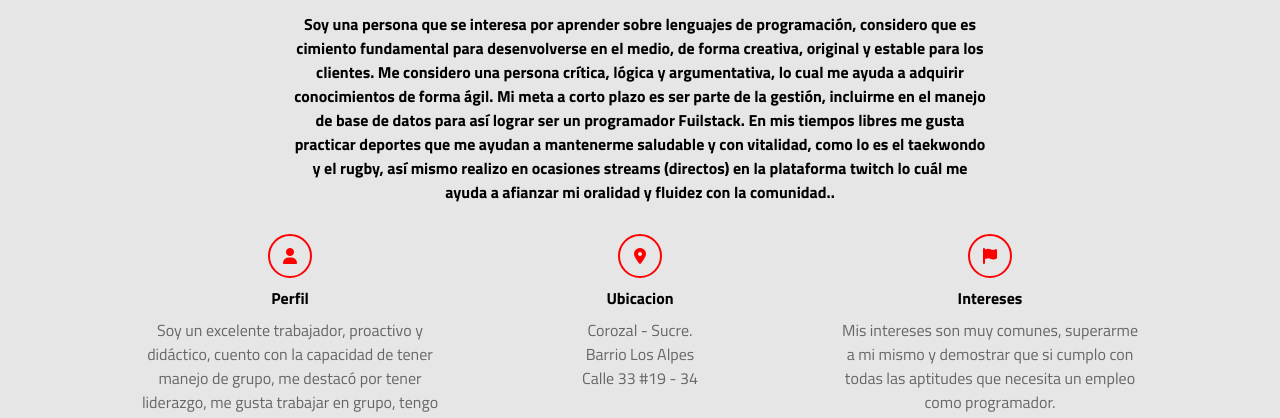
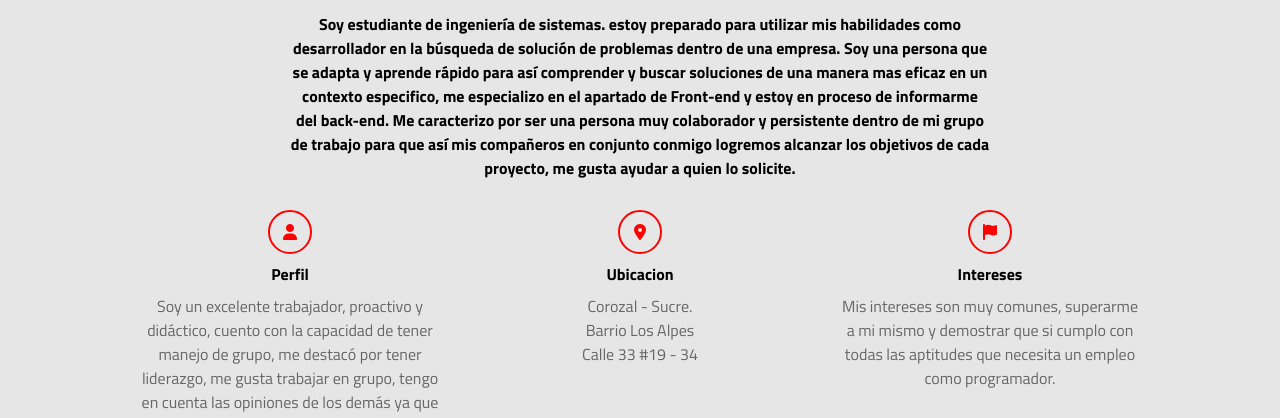
Before and after one commit to Pedroperezm/CVPedroPerez, a plain HTML site: page index.html in a window 1280 px wide. Shown: the part 667-1085 px from the top of the page. Drawn offline with Linux system fonts and the light colour scheme.

Commit message:
Update index.html

```diff
--- a/index.html
+++ b/index.html
@@ -32,7 +32,7 @@
                 <h2>PROGRAMADOR JUNIOR, DISEÑADOR, PROACTIVO</h2>
                 <div class="redes">
                     <a href="https://www.linkedin.com/in/pedro-luis-p%C3%A9rez-mendoza-919257217/"><i class="fa-brands fa-linkedin-in"></i></a>
-                    <a href="https://drive.google.com/file/d/1Ff_NBQ4QbjW4uDQ83Yj_Sr49DzHETvWJ/view?usp=share_link"><i class="fa-solid fa-scroll"></i></a>
+                    <a href="file:///C:/Users/pedri/OneDrive/Hoja%20de%20Vida.pdf"><i class="fa-solid fa-scroll"></i></a>
 
                 </div>
             </div>
@@ -47,8 +47,7 @@
         <h2 class="titulo-seccion">Sobre Mi</h2>
         <h3>Datos Personales</h3>
 
-        <p class="especial">Soy una persona que se interesa por aprender sobre lenguajes de programación, considero que es cimiento fundamental para desenvolverse en el medio, de forma creativa, original y estable para los clientes. Me considero una persona crítica, lógica y argumentativa, lo cual me ayuda a adquirir conocimientos de forma ágil. Mi meta a corto plazo es ser parte de la gestión, incluirme en el manejo de base de datos para así lograr ser un programador Fuilstack.
-En mis tiempos libres me gusta practicar deportes que me ayudan a mantenerme saludable y con vitalidad, como lo es el taekwondo y el rugby, así mismo realizo en ocasiones streams (directos) en la plataforma twitch lo cuál me ayuda a afianzar mi oralidad y fluidez con la comunidad..</p>
+        <p class="especial">Soy estudiante de ingeniería de sistemas. estoy preparado para utilizar mis habilidades como desarrollador en la búsqueda de solución de problemas dentro de una empresa. Soy una persona que se adapta y aprende rápido para así comprender y buscar soluciones de una manera mas eficaz en un contexto especifico, me especializo en el apartado de Front-end y estoy en proceso de informarme del back-end. Me caracterizo por ser una persona muy colaborador y persistente dentro de mi grupo de trabajo para que así mis compañeros en conjunto conmigo logremos alcanzar los objetivos de cada proyecto, me gusta ayudar a quien lo solicite.</p>
        <div class="fila">
         <div class="col">
             <i class="fa-solid fa-user"></i>
```
